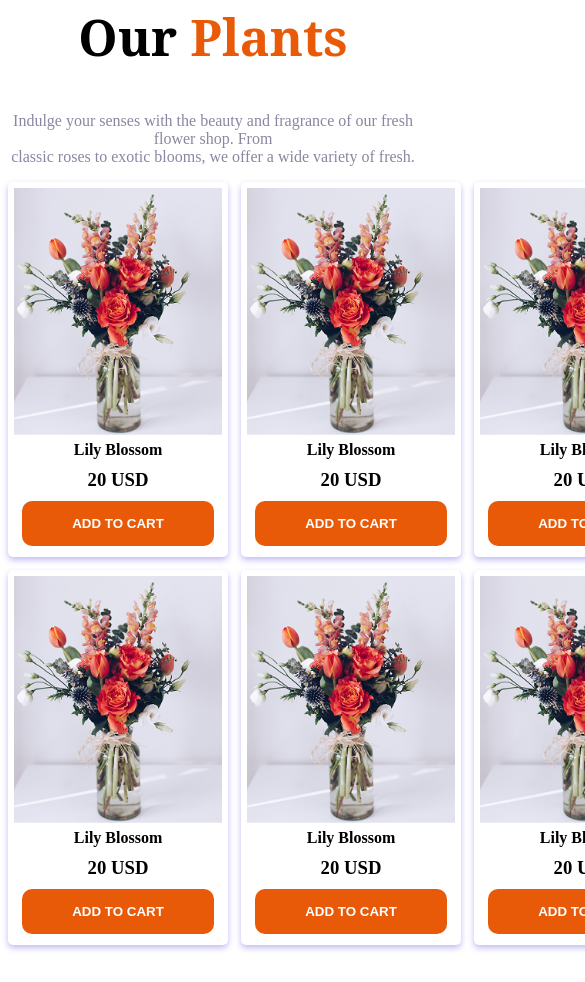
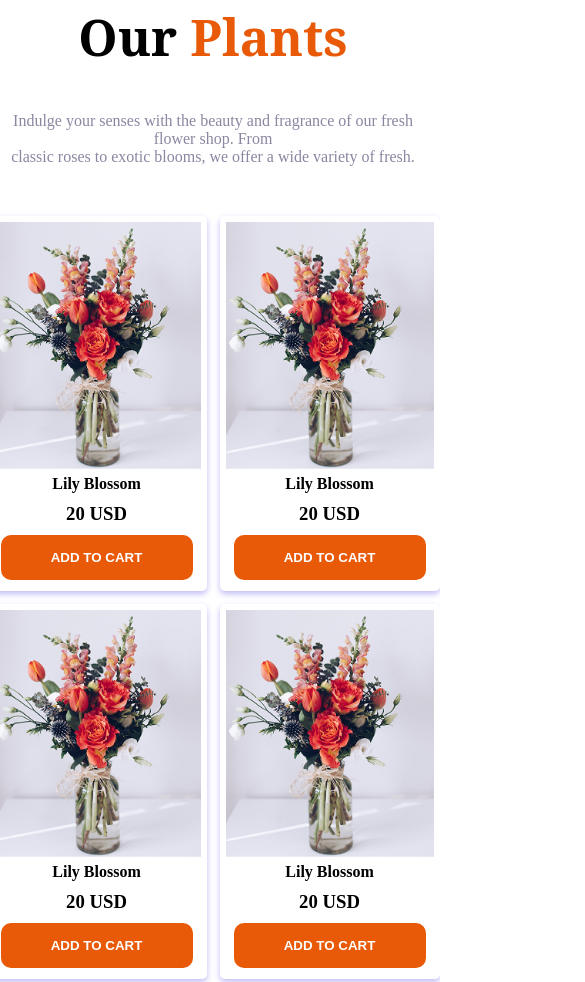
Before and after one commit to h-shanto06/assignment-2, a plain HTML site: page index.html in a window 390 px wide. Shown: the part 900-1882 px from the top of the page, 585 px wide, since content can reach past the window. Drawn offline with nearby package versions, Linux system fonts and the light colour scheme.

Commit message:
cards-rensponsive

```diff
--- a/styles/style.css
+++ b/styles/style.css
@@ -108,4 +108,9 @@
   .style {
     width: 410px;
   }
+  .grid-card-container {
+    grid-template-columns: repeat(2, 1fr);
+    margin-top: 50px;
+    place-content: center;
+  }
 }
```
